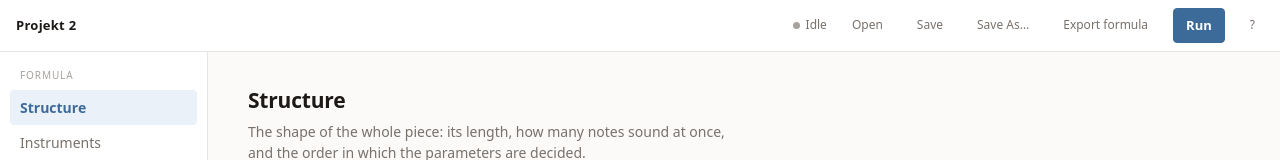
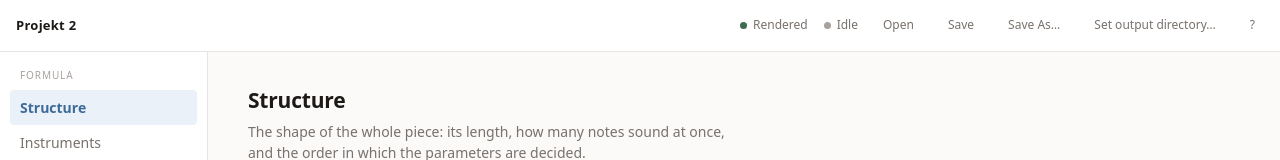
Before and after one commit to casperschipper/Project2, a React (Vite) app in the folder gui/: page / in a window 1280 px wide. Shown: the top 160 px of the page. Built offline with nearby package versions, Linux system fonts and the light colour scheme; no server answers.

Commit message:
removed run and export formula, because obsolete

```diff
--- a/gui/src/App.tsx
+++ b/gui/src/App.tsx
@@ -14,7 +14,13 @@ import {
   DYNAMICS,
   PERFORMANCE,
 } from "./screens/ParameterScreen";
-import { isTauri, openProjectFile, saveProjectFile, writeProjectFile } from "./engine/backend";
+import {
+  chooseOutputDir,
+  isTauri,
+  openProjectFile,
+  saveProjectFile,
+  writeProjectFile,
+} from "./engine/backend";
 import { defaultProject } from "./schema/defaults";
 import type { Project } from "./schema/types";
 
@@ -26,13 +32,14 @@ export function App() {
     help,
     openHelp,
     closeHelp,
-    run,
     running,
+    pending,
     blocked,
+    forceRender,
     engineResult,
     project,
+    update,
     replaceProject,
-    sexp,
     dirty,
     markSaved,
   } = useStore();
@@ -80,8 +87,13 @@ export function App() {
     }
   };
 
-  const exportSexp = () =>
-    saveProjectFile(sexp, (fileName?.replace(/\.pr2proj$/, "") ?? "formula") + ".sexp");
+  /** The only affordance for where persisted output (score/entries/MIDI)
+   * goes - once set, live background validation writes there automatically
+   * on every edit, so there is no separate explicit "Run" step. */
+  const setOutputDir = async () => {
+    const dir = await chooseOutputDir();
+    if (dir) update((p) => (p.outputDir = dir));
+  };
 
   // Cmd+S (or Ctrl+S) saves without reaching for the mouse, exactly like
   // `save` above: silent once a path is known, a dialog only the first time.
@@ -164,6 +176,13 @@ export function App() {
           )}
         </div>
 
+        <SyncStatus
+          running={running}
+          pending={pending}
+          blocked={blocked}
+          onForceRender={forceRender}
+        />
+
         <RunStatus
           running={running}
           blocked={blocked}
@@ -191,17 +210,17 @@ export function App() {
         >
           Save As…
         </button>
-        <button type="button" className="btn btn--ghost btn--small" onClick={exportSexp}>
-          Export formula
-        </button>
         <button
           type="button"
-          className="btn btn--primary"
-          onClick={run}
-          disabled={running || blocked}
-          title={blocked ? "Resolve the errors first" : "Run the engine now"}
+          className="btn btn--ghost btn--small"
+          onClick={setOutputDir}
+          title={
+            project.outputDir
+              ? `Score, entries and MIDI are written to ${project.outputDir}`
+              : "Choose where score, entries and MIDI files are written"
+          }
         >
-          {running ? "Running…" : "Run"}
+          {project.outputDir ? "Change output directory…" : "Set output directory…"}
         </button>
         <button
           type="button"
@@ -306,6 +325,71 @@ function NavItem({
   );
 }
 
+/**
+ * Whether what's on screen still matches the current formula: green once a
+ * live run has actually reflected the latest edit, red while an edit is
+ * sitting in the debounce wait (see `state/store.tsx`'s `pending`), orange
+ * while a run is actively in flight. Deliberately separate from `RunStatus`
+ * below - that one reports the *content* of the last completed run (errors,
+ * warnings), this one reports the *freshness* of that content, which can
+ * disagree with it (recent edits can leave stale errors on screen for up to
+ * the debounce wait).
+ */
+function SyncStatus({
+  running,
+  pending,
+  blocked,
+  onForceRender,
+}: {
+  running: boolean;
+  pending: boolean;
+  blocked: boolean;
+  onForceRender: () => void;
+}) {
+  // Checked before [pending]: while blocked, nothing is scheduled to render
+  // at all (the debounce effect skips scheduling one), regardless of
+  // whatever [pending] happens to hold - and forcing can't help here either,
+  // since `runLive` itself refuses to run while blocked.
+  if (blocked) {
+    return (
+      <div className="status" title="Fix the errors below to render">
+        <span className="status__dot status__dot--error" />
+        Blocked
+      </div>
+    );
+  }
+
+  if (running) {
+    return (
+      <div className="status" title="Rendering the current formula">
+        <span className="status__dot status__dot--computing" />
+        Rendering…
+      </div>
+    );
+  }
+
+  if (pending) {
+    return (
+      <button
+        type="button"
+        className="btn btn--ghost btn--small status"
+        onClick={onForceRender}
+        title="Edits are waiting to render (up to 5s) - click to render now"
+      >
+        <span className="status__dot status__dot--error" />
+        Render now
+      </button>
+    );
+  }
+
+  return (
+    <div className="status" title="Output matches the current formula">
+      <span className="status__dot status__dot--ok" />
+      Rendered
+    </div>
+  );
+}
+
 function RunStatus({
   running,
   blocked,
--- a/gui/src/screens/OutputScreen.tsx
+++ b/gui/src/screens/OutputScreen.tsx
@@ -77,11 +77,11 @@ export function OutputScreen() {
       <div className="field" style={{ marginBottom: 20 }}>
         <div className="field__row" style={{ flexWrap: "wrap" }}>
           <span className="faint">
-            Run writes score, entries and MIDI files to:{" "}
+            Score, entries and MIDI files are written to:{" "}
             {project.outputDir ? (
               <code>{project.outputDir}</code>
             ) : (
-              "not chosen yet — the first Run will ask"
+              "not chosen yet — nothing is written to disk until you choose a folder"
             )}
           </span>
           <button type="button" className="btn btn--ghost btn--small" onClick={changeOutputDir}>
--- a/gui/src/state/store.tsx
+++ b/gui/src/state/store.tsx
@@ -11,7 +11,7 @@ import { defaultProject, derivePerformanceList } from "../schema/defaults";
 import { toSexp } from "../schema/sexp";
 import { validateProject } from "../schema/validate";
 import type { Diagnostic, EngineResult, Project } from "../schema/types";
-import { runEngine, chooseOutputDir } from "../engine/backend";
+import { runEngine } from "../engine/backend";
 import type { ScreenId } from "../engine/diagnostics";
 
 type HelpTarget = { key: string; title: string } | null;
@@ -30,9 +30,15 @@ type Store = {
 
   engineResult: EngineResult | null;
   running: boolean;
+  /** True from the moment an edit changes what should be rendered until the
+   * debounced live run actually starts (or [forceRender] is called) - i.e.
+   * the displayed output no longer matches the current formula, but nothing
+   * is in flight yet either. */
+  pending: boolean;
   /** True when GUI errors are blocking the engine run. */
   blocked: boolean;
-  run: () => void;
+  /** Skips the rest of the debounce wait and renders immediately. */
+  forceRender: () => void;
 
   screen: ScreenId;
   setScreen: (s: ScreenId) => void;
@@ -137,49 +143,59 @@ export function StoreProvider({ children }: { children: React.ReactNode }) {
     [sexp],
   );
 
-  // Live background validation: always ephemeral (see runEngine/run_engine),
-  // so typing never touches a real file.
+  // Live background validation: writes to the project's own output
+  // directory once one is set (see the "set output directory" control),
+  // so persisted score/entries/MIDI output stays current automatically as
+  // the composer types - there is no separate explicit "Run" trigger.
+  // Before an output directory is chosen, this still runs (against a
+  // throwaway/ephemeral location - see runEngine/run_engine) purely for
+  // live diagnostics, so typing never touches a real file until the
+  // composer has actually picked one.
   const runLive = useCallback(() => {
     if (blocked) {
       setEngineResult(null);
       return;
     }
-    runWith(undefined);
-  }, [blocked, runWith]);
+    runWith(project.outputDir ?? undefined);
+  }, [blocked, project.outputDir, runWith]);
 
-  /**
-   * The explicit Run button: persists score/entries/MIDI output to a real
-   * folder, rather than the throwaway one live validation uses. The folder
-   * is chosen once (a native picker) and then remembered on the project -
-   * saving the project remembers it too, so reopening the same formula
-   * later keeps writing to the same place without asking again.
-   */
-  const run = useCallback(async () => {
-    if (blocked) {
-      setEngineResult(null);
-      return;
+  // [pending] is the visible half of the debounce below: true the instant an
+  // edit invalidates the last render, false again once a live run actually
+  // starts (whether because the 5s wait elapsed or [forceRender] skipped it).
+  const [pending, setPending] = useState(false);
+  const debounceTimer = useRef<ReturnType<typeof setTimeout> | null>(null);
+
+  const clearPendingTimer = useCallback(() => {
+    if (debounceTimer.current !== null) {
+      clearTimeout(debounceTimer.current);
+      debounceTimer.current = null;
     }
-    let dir = project.outputDir;
-    if (!dir) {
-      const chosen = await chooseOutputDir();
-      if (!chosen) return;
-      dir = chosen;
-      update((p) => (p.outputDir = chosen));
-    }
-    runWith(dir);
-  }, [blocked, project.outputDir, update, runWith]);
+  }, []);
 
-  // Validate continuously in the background. The engine is fast and cheap, so
-  // the composer sees consequences as they type rather than on demand; the
-  // explicit Run button remains for when they want to force it.
+  // Validate continuously in the background, debounced: the timer resets on
+  // every edit, so it only actually fires once typing pauses for 5s - not on
+  // every keystroke, and not repeatedly while nothing is changing (each
+  // effect run replaces, rather than adds to, the previous timer).
   useEffect(() => {
     if (blocked) {
       setEngineResult(null);
+      setPending(false);
       return;
     }
-    const timer = setTimeout(runLive, 400);
-    return () => clearTimeout(timer);
-  }, [runLive, blocked]);
+    setPending(true);
+    debounceTimer.current = setTimeout(() => {
+      debounceTimer.current = null;
+      setPending(false);
+      runLive();
+    }, 5000);
+    return clearPendingTimer;
+  }, [runLive, blocked, clearPendingTimer]);
+
+  const forceRender = useCallback(() => {
+    clearPendingTimer();
+    setPending(false);
+    runLive();
+  }, [clearPendingTimer, runLive]);
 
   const diagnostics = useMemo(() => {
     const engine = engineResult
@@ -202,8 +218,9 @@ export function StoreProvider({ children }: { children: React.ReactNode }) {
       diagnostics,
       engineResult,
       running,
+      pending,
       blocked,
-      run,
+      forceRender,
       screen,
       setScreen,
       help,
@@ -221,8 +238,9 @@ export function StoreProvider({ children }: { children: React.ReactNode }) {
       diagnostics,
       engineResult,
       running,
+      pending,
       blocked,
-      run,
+      forceRender,
       screen,
       help,
       openHelp,
--- a/gui/src/styles.css
+++ b/gui/src/styles.css
@@ -665,6 +665,11 @@ select {
 
 .status__dot--running {
   background: var(--accent);
+  animation: pulse 1.1s ease-in-out infinite;
+}
+
+.status__dot--computing {
+  background: var(--warning);
   animation: pulse 1.1s ease-in-out infinite;
 }
 
```
Also changed, not shown: 1 other file (tests, documents, lock files or other folders).
